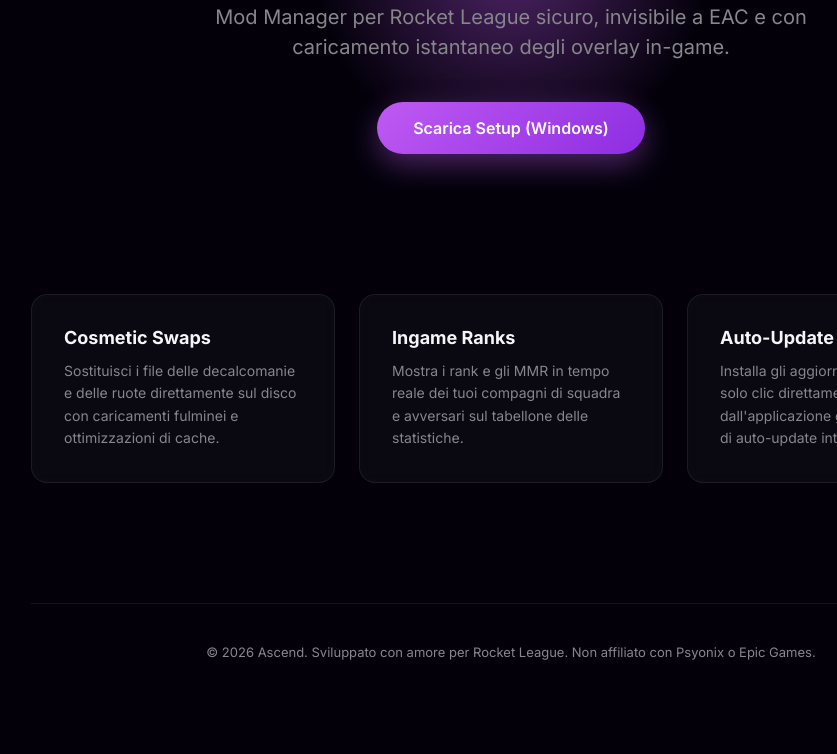
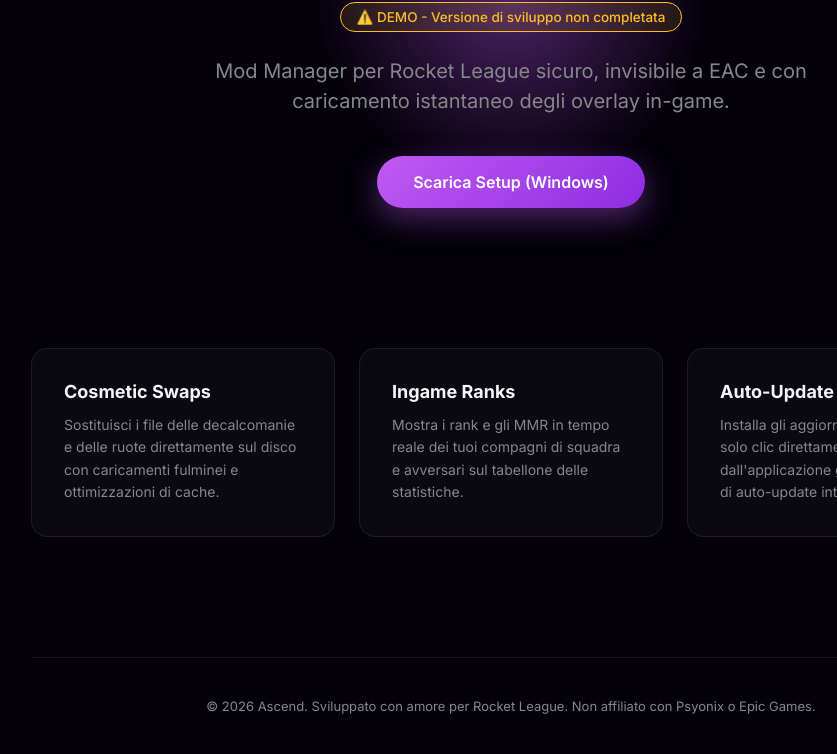
Before and after one commit to WilloTheTuna/Ascend, an Electron app: page docs/index.html in a window 1120 px wide. Shown: the part 442-1196 px from the top of the page, without its empty margins (49-886 px from the left). Before the commit the page ends 1142 px from the top, so only its background shows below. Drawn offline with Linux system fonts and the light colour scheme.

Commit message:
Add demo badge to download page

```diff
--- a/docs/index.html
+++ b/docs/index.html
@@ -179,6 +179,9 @@
         </svg>
       </div>
       <h1>Ascend</h1>
+      <div style="background: rgba(251,191,36,0.1); border: 1px solid #fbbf24; color: #fbbf24; padding: 6px 16px; border-radius: 20px; margin-bottom: 24px; font-size: 13.5px; display: inline-block; font-weight: 500;">
+        ⚠️ DEMO - Versione di sviluppo non completata
+      </div>
       <p>Mod Manager per Rocket League sicuro, invisibile a EAC e con caricamento istantaneo degli overlay in-game.</p>
       <a href="https://github.com/WilloTheTuna/Ascend/releases/download/v1.0.0/Ascend.Setup.1.0.0.exe" class="btn-download">Scarica Setup (Windows)</a>
     </section>
```
